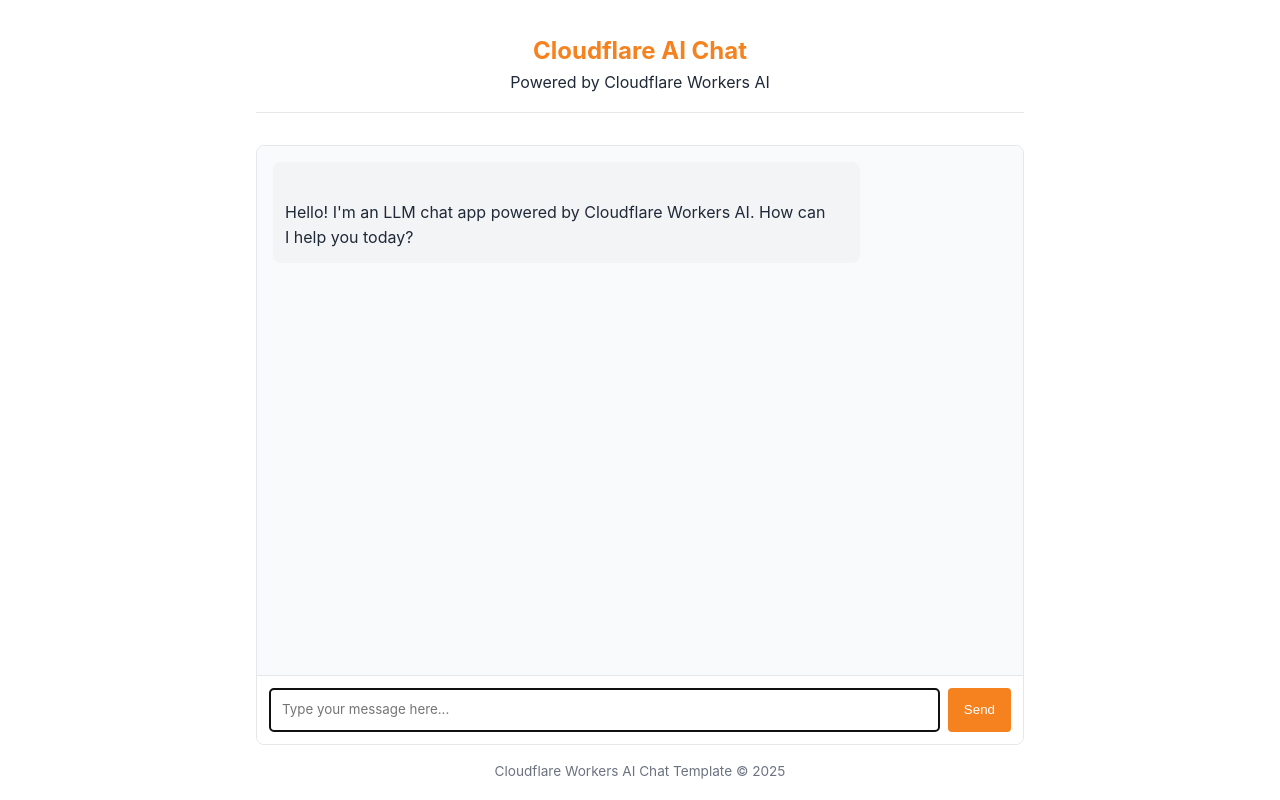
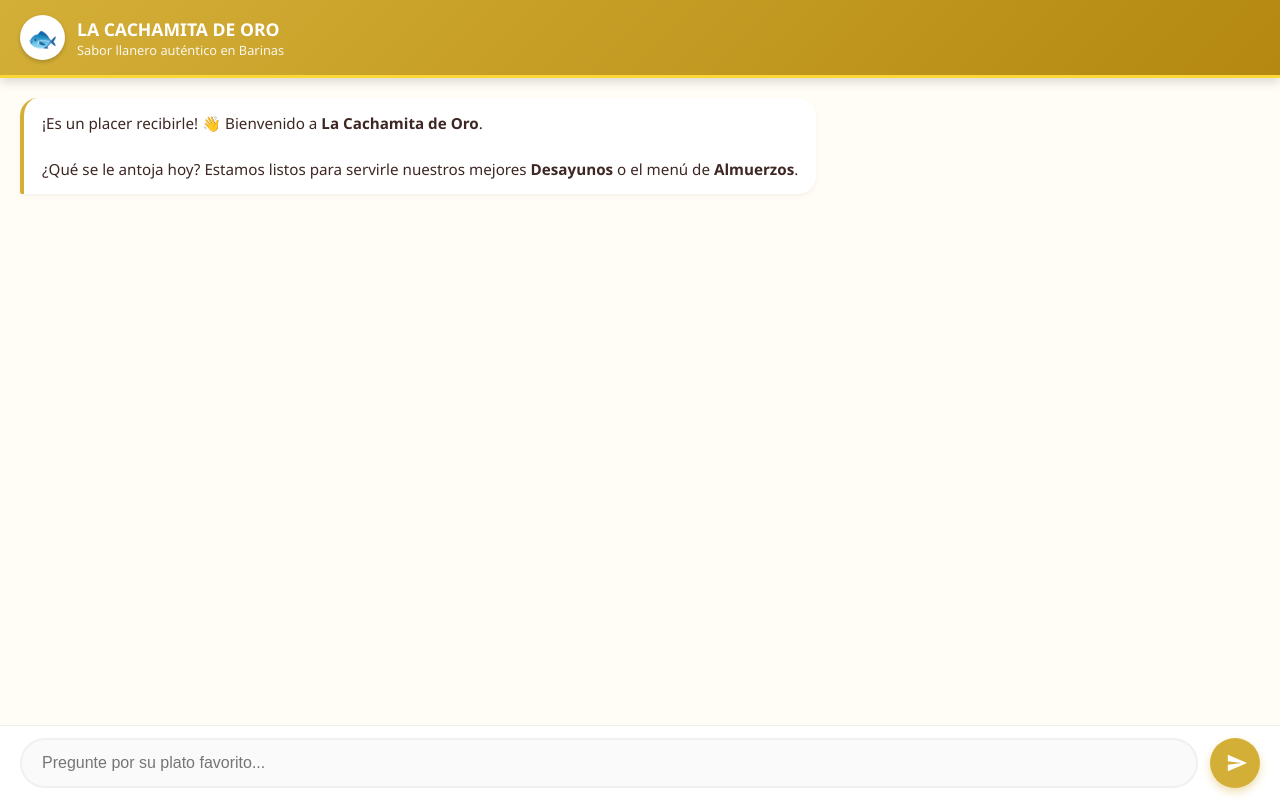
Before and after one commit to bboymak3/cachamito, a website: page public/index.html in a window 1280 px wide. Drawn offline with Linux system fonts and the light colour scheme.

Commit message:
Update index.html

```diff
--- a/public/index.html
+++ b/public/index.html
@@ -1,183 +1,247 @@
-<!doctype html>
-<html lang="en">
+<!DOCTYPE html>
+<html lang="es">
 <head>
-		<meta charset="UTF-8" />
-		<meta name="viewport" content="width=device-width, initial-scale=1.0" />
-		<title>LLM Chat App</title>
+    <meta charset="UTF-8">
+    <meta name="viewport" content="width=device-width, initial-scale=1.0">
+    <title>La Cachamita de Oro</title>
     <style>
+        /* --- TEMA DORADO PREMIUM --- */
         :root {
-				--primary-color: #f6821f;
-				--primary-hover: #e67e22;
-				--light-bg: #f9fafb;
-				--border-color: #e5e7eb;
-				--text-color: #1f2937;
-				--text-light: #6b7280;
-				--user-msg-bg: #fff2e6;
-				--assistant-msg-bg: #f3f4f6;
-			}
-
-			* {
-				box-sizing: border-box;
-				margin: 0;
-				padding: 0;
+            --dorado: #D4AF37;       /* El color del oro */
+            --dorado-oscuro: #B48811;
+            --crema-fondo: #FFFDF5;   /* Fondo que abre el apetito */
+            --marron-texto: #3E2723;  /* Marrón tipo café para el texto */
+            --burbuja-usuario: #FFE082; /* Amarillo suave */
         }
 
         body {
-				font-family:
-					-apple-system, BlinkMacSystemFont, "Segoe UI", Roboto, Oxygen, Ubuntu,
-					Cantarell, sans-serif;
-				line-height: 1.6;
-				color: var(--text-color);
-				max-width: 800px;
-				margin: 0 auto;
-				padding: 1rem;
+            font-family: 'Segoe UI', Roboto, sans-serif;
+            background-color: var(--crema-fondo);
+            margin: 0;
+            display: flex;
+            flex-direction: column;
+            height: 100vh;
+            color: var(--marron-texto);
         }
 
+        /* Cabecera Elegante */
         header {
-				text-align: center;
-				margin-bottom: 2rem;
-				padding: 1rem 0;
-				border-bottom: 1px solid var(--border-color);
+            background: linear-gradient(135deg, var(--dorado), var(--dorado-oscuro));
+            color: white;
+            padding: 15px 20px;
+            display: flex;
+            align-items: center;
+            gap: 12px;
+            box-shadow: 0 4px 10px rgba(0,0,0,0.15);
+            border-bottom: 3px solid #fdd835;
         }
 
-			h1 {
-				font-size: 1.5rem;
-				color: var(--primary-color);
+        .logo-circulo {
+            width: 45px; height: 45px;
+            background: white;
+            border-radius: 50%;
+            display: flex; align-items: center; justify-content: center;
+            font-size: 24px;
+            box-shadow: 0 2px 4px rgba(0,0,0,0.2);
         }
 
-			.chat-container {
+        header h1 { margin: 0; font-size: 1.1rem; font-weight: bold; text-transform: uppercase; }
+        .status { font-size: 0.8rem; opacity: 0.9; font-weight: 500; }
+
+        /* Área del Chat */
+        #chat-container {
+            flex: 1;
+            overflow-y: auto;
+            padding: 20px;
             display: flex;
             flex-direction: column;
-				height: calc(100vh - 200px);
-				min-height: 400px;
-				border: 1px solid var(--border-color);
-				border-radius: 8px;
-				overflow: hidden;
+            gap: 15px;
+            /* Un fondo sutil de granos o textura llanera quedaría genial aquí */
         }
 
-			.chat-messages {
-				flex: 1;
-				overflow-y: auto;
-				padding: 1rem;
-				background-color: var(--light-bg);
+        /* Burbujas de Mensaje Modernas */
+        .message {
+            max-width: 85%;
+            padding: 14px 18px;
+            border-radius: 18px;
+            line-height: 1.5;
+            font-size: 0.95rem;
+            box-shadow: 0 2px 5px rgba(0,0,0,0.05);
+            animation: aparecer 0.3s ease-out;
         }
 
-			.message {
-				margin-bottom: 1rem;
-				padding: 0.75rem;
-				border-radius: 8px;
-				max-width: 80%;
+        @keyframes aparecer {
+            from { opacity: 0; transform: translateY(10px); }
+            to { opacity: 1; transform: translateY(0); }
         }
 
-			.message p {
-				white-space: pre-line;
-				margin: 0;
-				overflow-wrap: anywhere;
+        .user {
+            align-self: flex-end;
+            background-color: var(--burbuja-usuario);
+            color: #111;
+            border-bottom-right-radius: 2px;
         }
 
-			.user-message {
-				background-color: var(--user-msg-bg);
-				align-self: flex-end;
-				margin-left: auto;
+        .bot {
+            align-self: flex-start;
+            background-color: #FFFFFF;
+            color: var(--marron-texto);
+            border-bottom-left-radius: 2px;
+            border-left: 4px solid var(--dorado);
         }
 
-			.assistant-message {
-				background-color: var(--assistant-msg-bg);
-				align-self: flex-start;
+        .bot img {
+            max-width: 100%;
+            border-radius: 10px;
+            margin-top: 10px;
+            border: 2px solid #fff;
+            box-shadow: 0 2px 8px rgba(0,0,0,0.1);
         }
 
-			.message-input {
+        /* Área de escritura */
+        form {
+            background: white;
+            padding: 12px 20px;
             display: flex;
-				padding: 0.75rem;
-				border-top: 1px solid var(--border-color);
-				background-color: white;
+            align-items: center;
+            gap: 12px;
+            border-top: 1px solid #eee;
         }
 
-			#user-input {
+        input {
             flex: 1;
-				padding: 0.75rem;
-				border: 1px solid var(--border-color);
-				border-radius: 4px;
-				font-family: inherit;
-				resize: none;
-				min-height: 44px;
+            padding: 14px 20px;
+            border: 2px solid #f0f0f0;
+            border-radius: 30px;
+            background: #fafafa;
+            font-size: 1rem;
+            outline: none;
+            transition: border-color 0.3s;
         }
 
-			#send-button {
-				margin-left: 0.5rem;
-				padding: 0 1rem;
-				background-color: var(--primary-color);
+        input:focus {
+            border-color: var(--dorado);
+        }
+
+        button {
+            background: var(--dorado);
             color: white;
             border: none;
-				border-radius: 4px;
+            width: 50px;
+            height: 50px;
+            border-radius: 50%;
             cursor: pointer;
-				transition: background-color 0.2s;
+            display: flex;
+            align-items: center;
+            justify-content: center;
+            box-shadow: 0 4px 8px rgba(212, 175, 55, 0.4);
+            transition: all 0.2s;
         }
 
-			#send-button:hover {
-				background-color: var(--primary-hover);
+        button:hover {
+            background: var(--dorado-oscuro);
+            transform: scale(1.05);
         }
 
-			#send-button:disabled {
-				background-color: var(--text-light);
-				cursor: not-allowed;
-			}
+        button svg { width: 22px; height: 22px; fill: white; margin-left: 3px; }
 
-			.typing-indicator {
-				display: none;
-				font-style: italic;
-				color: var(--text-light);
-				padding: 1rem;
-			}
-
-			.typing-indicator.visible {
-				display: block;
-			}
-
-			footer {
-				margin-top: 1rem;
-				text-align: center;
-				font-size: 0.85rem;
-				color: var(--text-light);
-			}
     </style>
 </head>
 <body>
     <header>
-			<h1>Cloudflare AI Chat</h1>
-			<p>Powered by Cloudflare Workers AI</p>
+        <div class="logo-circulo">🐟</div>
+        <div>
+            <h1>La Cachamita de Oro</h1>
+            <div class="status">Sabor llanero auténtico en Barinas</div>
+        </div>
     </header>
 
-		<div class="chat-container">
-			<div id="chat-messages" class="chat-messages">
-				<div class="message assistant-message">
-					<p>
-						Hello! I'm an LLM chat app powered by Cloudflare Workers AI. How can
-						I help you today?
-					</p>
+    <div id="chat-container">
+        <div class="message bot">
+            ¡Es un placer recibirle! 👋 Bienvenido a <b>La Cachamita de Oro</b>.<br><br>
+            ¿Qué se le antoja hoy? Estamos listos para servirle nuestros mejores <b>Desayunos</b> o el menú de <b>Almuerzos</b>.
         </div>
     </div>
 
-			<div class="typing-indicator" id="typing-indicator">
-				AI is thinking...
-			</div>
+    <form id="chat-form">
+        <input type="text" id="msg-input" placeholder="Pregunte por su plato favorito..." required autocomplete="off">
+        <button type="submit">
+            <svg viewBox="0 0 24 24"><path d="M2.01 21L23 12 2.01 3 2 10l15 2-15 2z"></path></svg>
+        </button>
+    </form>
 
-			<div class="message-input">
-				<textarea
-					id="user-input"
-					placeholder="Type your message here..."
-					rows="1"
-					autofocus
-				></textarea>
-				<button id="send-button">Send</button>
-			</div>
-		</div>
+    <script>
+        // ... (El mismo script que tenías funciona perfecto aquí) ...
+        const form = document.getElementById('chat-form');
+        const container = document.getElementById('chat-container');
+        const input = document.getElementById('msg-input');
+        let history = [];
 
-		<footer>
-			<p>Cloudflare Workers AI Chat Template &copy; 2025</p>
-		</footer>
+        form.addEventListener('submit', async (e) => {
+            e.preventDefault();
+            const text = input.value.trim();
+            if(!text) return;
 
-		<!-- Chat app script -->
-		<script src="chat.js"></script>
+            input.value = '';
+            addMessage(text, 'user');
+            history.push({role: "user", content: text});
+
+            try {
+                const response = await fetch('/api/chat', {
+                    method: 'POST',
+                    headers: {'Content-Type': 'application/json'},
+                    body: JSON.stringify({messages: history})
+                });
+
+                const reader = response.body.getReader();
+                const decoder = new TextDecoder();
+                let botMessage = "";
+                let botDiv = addMessage("Preparando respuesta...", 'bot');
+                let firstChunk = true;
+
+                while (true) {
+                    const { done, value } = await reader.read();
+                    if (done) break;
+
+                    const chunk = decoder.decode(value, {stream: true});
+
+                    // Aquí la limpieza de datos si el Worker envía JSON crudo
+                    const lines = chunk.split('\n');
+                    for (const line of lines) {
+                        if (line.startsWith('data: ')) {
+                            const jsonStr = line.replace('data: ', '').trim();
+                            if (jsonStr === '[DONE]') break;
+                            try {
+                                const data = JSON.parse(jsonStr);
+                                if (data.response) {
+                                    if(firstChunk) { botDiv.innerHTML = ""; firstChunk = false; }
+                                    botMessage += data.response;
+                                    botDiv.innerHTML = parseMarkdown(botMessage);
+                                    container.scrollTop = container.scrollHeight;
+                                }
+                            } catch (e) {}
+                        }
+                    }
+                }
+                history.push({role: "assistant", content: botMessage});
+            } catch (err) {
+                addMessage("Lo siento, tuve un problema de conexión.", 'bot');
+            }
+        });
+
+        function addMessage(text, sender) {
+            const div = document.createElement('div');
+            div.className = `message ${sender}`;
+            div.innerHTML = parseMarkdown(text);
+            container.appendChild(div);
+            container.scrollTop = container.scrollHeight;
+            return div;
+        }
+
+        function parseMarkdown(text) {
+            let html = text.replace(/!\[.*?\]\((.*?)\)/g, '<img src="$1">');
+            return html.replace(/\n/g, '<br>');
+        }
+    </script>
 </body>
 </html>
```
Lines whose indentation alone changed are shown as unchanged.
